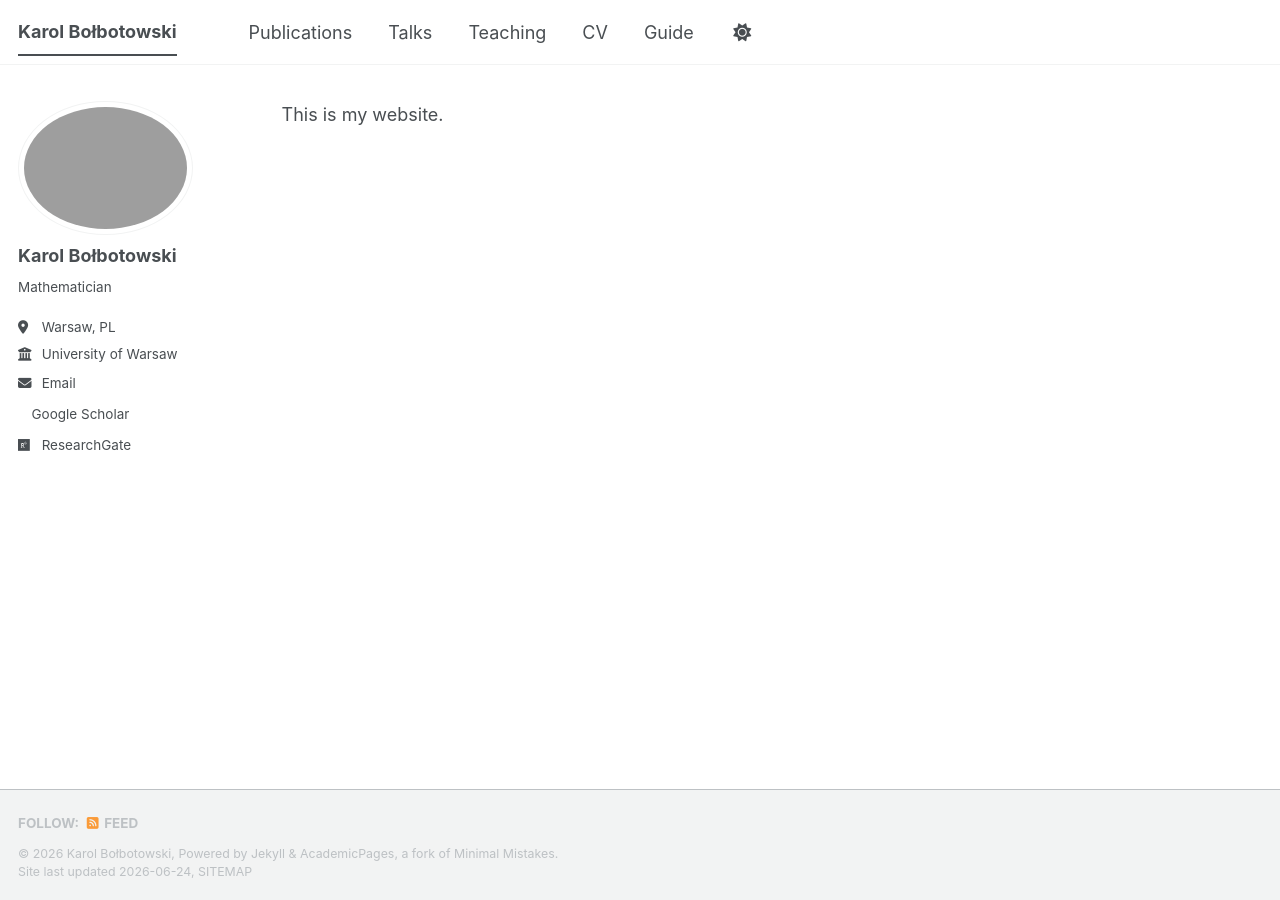
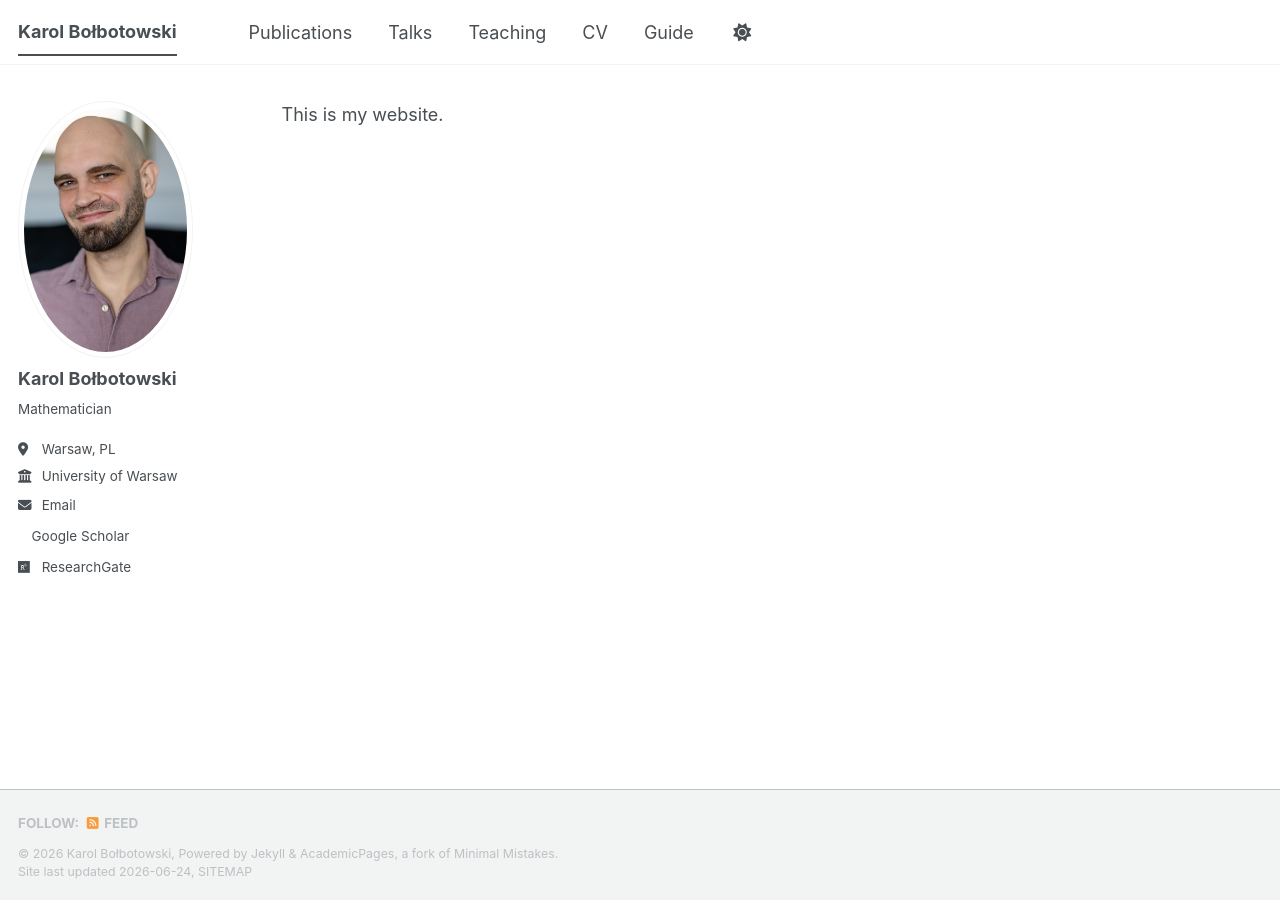
Before and after one commit to kbolbotowski/kbolbotowski.github.io, a Jekyll site: the page built from _pages/about.md, in a window 1280 px wide. Built offline with Jekyll 4.4.1, drawn with Linux system fonts in a browser that asks for light colours; a style sheet for code colours, icons or effects is not loaded.

Commit message:
Update _config.yml

```diff
--- a/_config.yml
+++ b/_config.yml
@@ -22,7 +22,7 @@ repository : "kbolbotowski/kbolbotowski.github.io"
 #               Additional customization can be done by editing /_includes/author-profile.html
 author:
   # Biographic information
-  avatar           : "KarolBolbotowski_resized.png"
+  avatar           : "KarolBolbotowski_resized.jpg"
   name             : "Karol Bołbotowski"
   pronouns         : # example: "she/her"
   bio              : "Mathematician"
```
